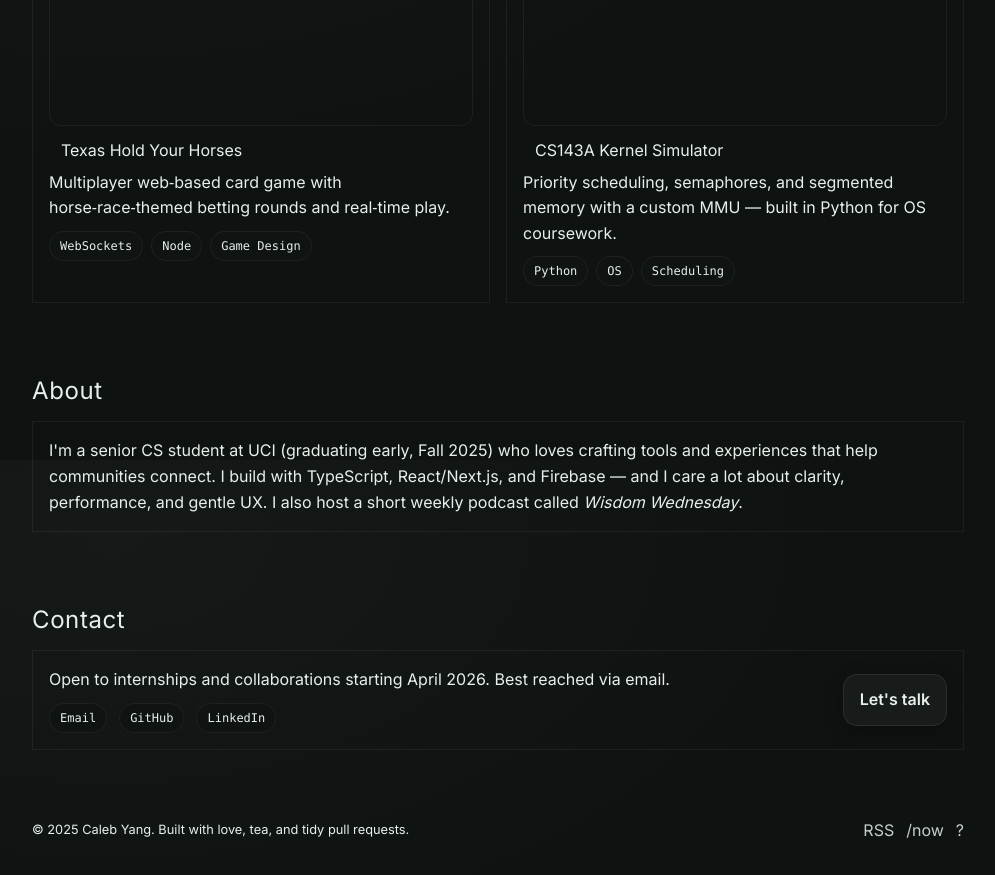
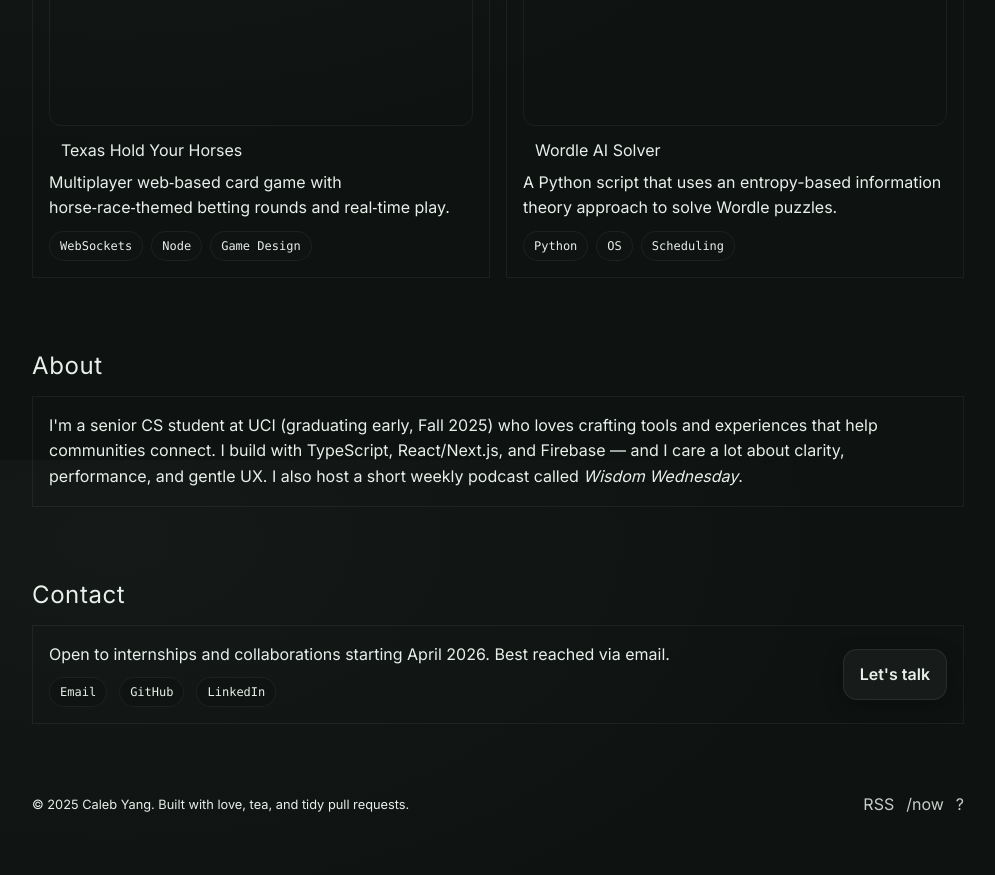
Before and after one commit to calebjyang/calebjyang.github.io, a Next.js app: page / in a window 1280 px wide. Shown: the part 1140-2015 px from the top of the page, without its empty margins (142-1137 px from the left). Built offline with nearby package versions, Linux system fonts and the light colour scheme.

Commit message:
Update projects

```diff
--- a/src/app/page.tsx
+++ b/src/app/page.tsx
@@ -131,8 +131,8 @@ export default function Home() {
               {/* Project 4 */}
               <article className="card col-span-6 min-[820px]:col-span-6 col-span-12 bg-paper border border-white/6 rounded-custom p-4 shadow-custom transition-all duration-150 hover:-translate-y-0.5 hover:border-white/12">
                 <a className="thumb block aspect-video rounded-xl overflow-hidden bg-gradient-to-br from-teal/18 to-peach/18 border border-white/6" href="#" aria-label="Kernel Simulator preview" />
-                <h3 className="m-3 mb-1.5">CS143A Kernel Simulator</h3>
-                <p className="m-0 text-muted">Priority scheduling, semaphores, and segmented memory with a custom MMU — built in Python for OS coursework.</p>
+                <h3 className="m-3 mb-1.5">Wordle AI Solver</h3>
+                <p className="m-0 text-muted">A Python script that uses an entropy-based information theory approach to solve Wordle puzzles.</p>
                 <div className="chips flex gap-2 flex-wrap mt-2.5">
                   <span className="chip inline-flex items-center gap-2 font-mono text-xs text-muted bg-[#0f1312] px-2.5 py-1.5 rounded-full border border-white/6">Python</span>
                   <span className="chip inline-flex items-center gap-2 font-mono text-xs text-muted bg-[#0f1312] px-2.5 py-1.5 rounded-full border border-white/6">OS</span>
```
